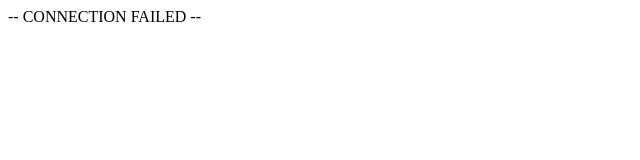
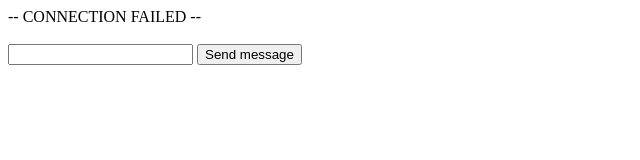
Before and after one commit to MartinPrivoznik/web-sockets-chatroom-backend, a plain HTML site: page clients/chat.html in a window 1280 px wide. Shown: the whole page, without its empty margins (0-640 px from the left). Drawn offline with Linux system fonts and the light colour scheme; no server answers.

Commit message:
allow client to send messages

```diff
--- a/clients/chat.html
+++ b/clients/chat.html
@@ -13,7 +13,7 @@
                 sseOutput.appendChild(document.createElement('br'));
             };
 
-            var source = new EventSource("http://10.7.1.126:5002/sse-chatroom");
+            var source = new EventSource("http://10.7.2.4:5002/sse-chatroom");
             source.onopen = function() { appendToSseOutput('-- CONNECTION ESTABLISHED --'); };
             source.onerror = function () { appendToSseOutput('-- CONNECTION FAILED --'); };
 
@@ -25,6 +25,27 @@
                     source.close();
                 }
             }
+
+            async function sendMessage() {
+                const url = "http://10.7.2.4:5002/api/chatroom/";
+                const response = await fetch(url, {
+                    method : "POST",
+                    mode: 'cors',
+                    cache: 'no-cache',
+                    credentials: 'same-origin',
+                    headers: {
+                        'Content-Type' : 'application/json'
+                    },
+                    body : JSON.stringify({
+                        Message : document.getElementById('textinput').value
+                    })
+                });
+                document.getElementById('textinput').value = "";
+            }
+
         </script>
+    <br>
+    <input type="text" id="textinput"> <button onclick="sendMessage()"> Send message </button>
+    <br>
     </body>
 </html>
```
